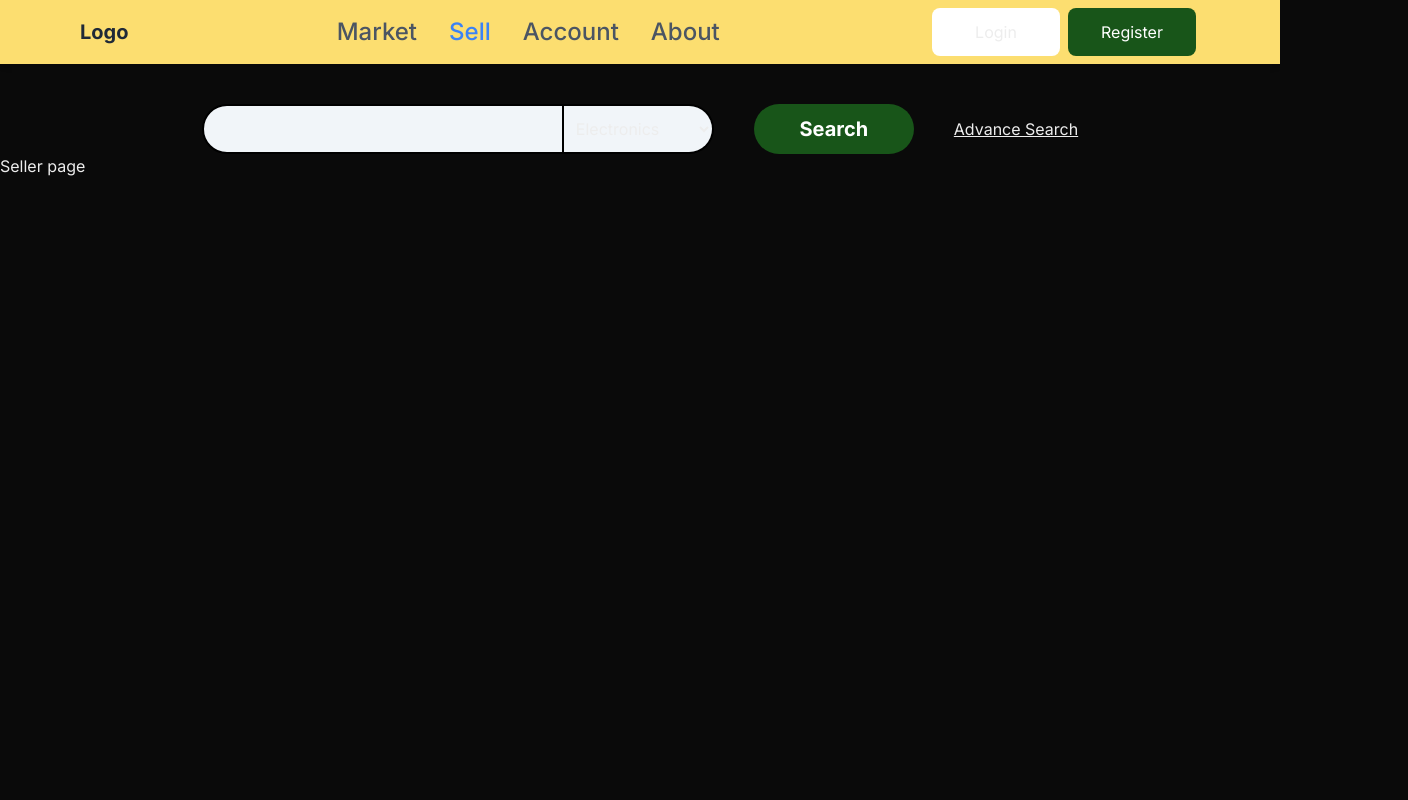
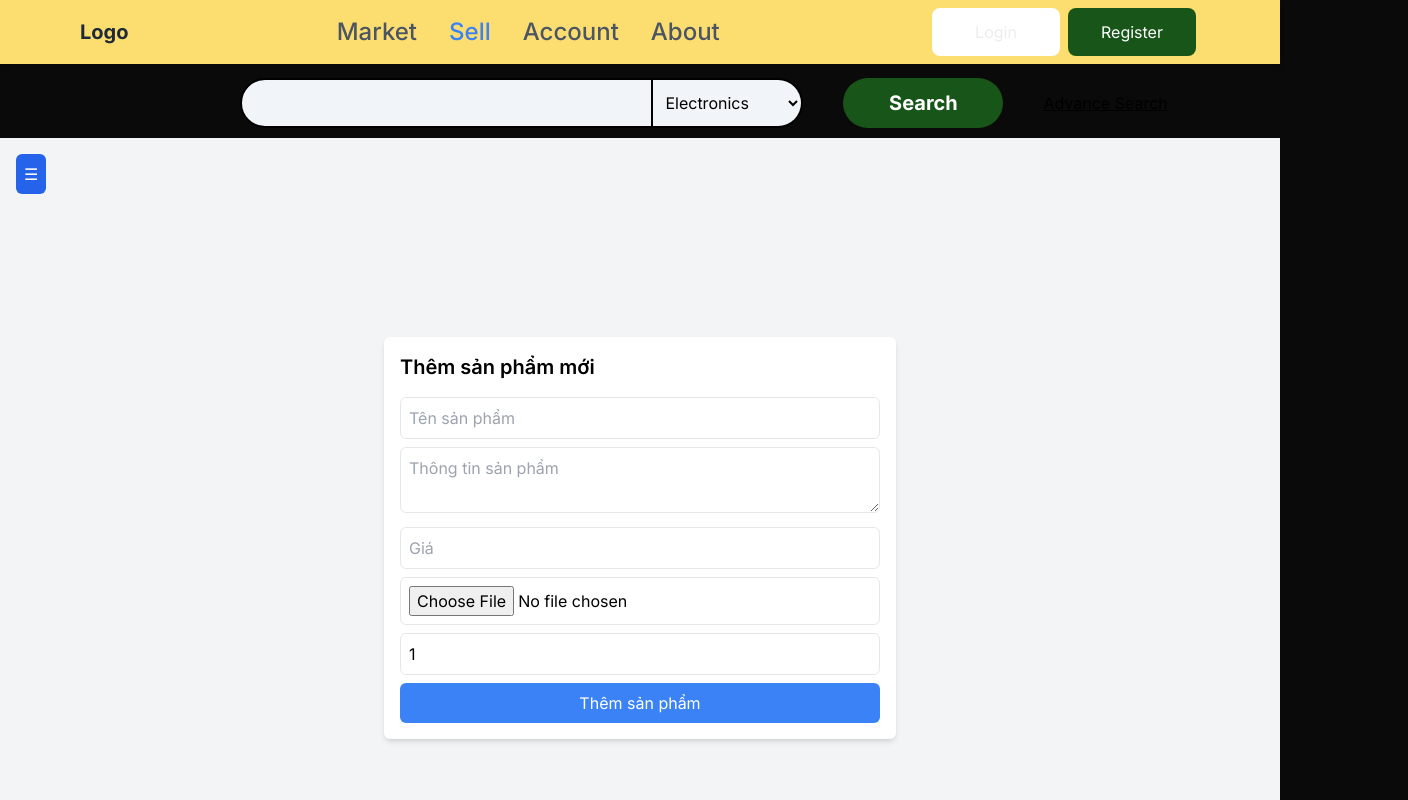
Before and after one commit to noless3011/e-commerce-fe, a Next.js app: page /sell in a window 1280 px wide. Shown: the top 800 px of the page, 1408 px wide, since content can reach past the window. Built offline with nearby package versions, Linux system fonts and the light colour scheme.

Commit message:
thêm chức năng Sellpageplus

```diff
--- a/src/app/(main)/components/header/SearchBar.tsx
+++ b/src/app/(main)/components/header/SearchBar.tsx
@@ -14,7 +14,7 @@ const SearchBar = () => {
         "Automotive"
     ];
     return (
-        <div className="w-full h-[50px] flex flew-row justify-center">
+        <div className="w-full h-[50px] flex flew-row justify-center text-black">
             <table className="bg-trsansparent w-2/5 h-full table-fixed">
                 <tbody>
                     <tr>
--- a/src/app/(main)/header.tsx
+++ b/src/app/(main)/header.tsx
@@ -30,7 +30,7 @@ const Header = () => {
     }
 
     return (
-        <div className="flex flex-col gap-10 w-full">
+        <div className="flex flex-col gap-0 w-full">
             <nav className="bg-[#fcde70] shadow-md">
                 <div className="max-w-6xl mx-auto px-4">
                     <div className="flex flex-row justify-between items-center h-16">
@@ -57,7 +57,9 @@ const Header = () => {
                     </div>
                 </div>
             </nav>
-            <SearchBar></SearchBar>
+            <div className="w-[110%] mt-1 py-2.5">
+                <SearchBar />
+            </div>
         </div>
 
     );
--- /dev/null
+++ b/src/app/(main)/sell/OrderStatus.tsx
@@ -0,0 +1,29 @@
+"use client";
+import React from 'react';
+
+const OrderStatus: React.FC = () => {
+    const orders = [
+        { id: 1, productName: 'Sản phẩm A', status: 'Đang xử lý', quantityOrdered: 2, image: '/path/to/imageA.jpg' },
+        { id: 2, productName: 'Sản phẩm B', status: 'Đã giao hàng', quantityOrdered: 1, image: '/path/to/imageB.jpg' },
+    ];
+
+    return (
+        <div className="bg-white p-4 rounded-md shadow-md w-full max-w-lg">
+            <h2 className="text-xl text-black font-semibold mb-4">Trạng thái đơn hàng</h2>
+            <ul>
+                {orders.map((order) => (
+                    <li key={order.id} className="text-black border-b p-2 last:border-none flex items-center space-x-4">
+                        <img src={order.image} alt={order.productName} className="w-16 h-16 object-cover rounded-md" />
+                        <div>
+                            <p><strong>Sản phẩm:</strong> {order.productName}</p>
+                            <p><strong>Trạng thái:</strong> {order.status}</p>
+                            <p><strong>Số lượng đặt:</strong> {order.quantityOrdered}</p>
+                        </div>
+                    </li>
+                ))}
+            </ul>
+        </div>
+    );
+};
+
+export default OrderStatus;
--- /dev/null
+++ b/src/app/(main)/sell/ProductForm.tsx
@@ -0,0 +1,65 @@
+"use client";
+import React, { useState } from 'react';
+
+const AddProductForm: React.FC = () => {
+    const [productName, setProductName] = useState('');
+    const [productDescription, setProductDescription] = useState('');
+    const [price, setPrice] = useState('');
+    const [productImage, setProductImage] = useState<File | null>(null);
+    const [productQuantity, setProductQuantity] = useState<number>(1);
+
+    const handleAddProduct = () => {
+        console.log('Thêm sản phẩm:', { productName, productDescription, price });
+    };
+
+    const handleImageUpload = (e: React.ChangeEvent<HTMLInputElement>) => {
+        if (e.target.files && e.target.files.length > 0) {
+            setProductImage(e.target.files[0]);
+        }
+    };
+
+    return (
+        <div className="bg-white p-4 rounded-md text-black shadow-md w-full max-w-lg">
+            <h2 className="text-xl font-semibold mb-4">Thêm sản phẩm mới</h2>
+            <input
+                type="text"
+                placeholder="Tên sản phẩm"
+                value={productName}
+                onChange={(e) => setProductName(e.target.value)}
+                className="w-full p-2 border rounded-md mb-2"
+            />
+            <textarea
+                placeholder="Thông tin sản phẩm"
+                value={productDescription}
+                onChange={(e) => setProductDescription(e.target.value)}
+                className="w-full p-2 border rounded-md mb-2"
+            />
+            <input
+                type="number"
+                placeholder="Giá"
+                value={price}
+                onChange={(e) => setPrice(e.target.value)}
+                className="w-full p-2 border rounded-md mb-2"
+            />
+            <input
+                type="file"
+                accept="image/*"
+                onChange={handleImageUpload}
+                className="w-full p-2 border rounded-md mb-2"
+            />
+            <input
+                type="number"
+                placeholder="Số lượng"
+                value={productQuantity}
+                onChange={(e) => setProductQuantity(Number(e.target.value))}
+                min="1"
+                className="w-full p-2 border rounded-md mb-2"
+            />
+            <button onClick={handleAddProduct} className="w-full p-2 bg-blue-500 text-white rounded-md">
+                Thêm sản phẩm
+            </button>
+        </div>
+    );
+};
+
+export default AddProductForm;
--- /dev/null
+++ b/src/app/(main)/sell/ProductList.tsx
@@ -0,0 +1,29 @@
+"use client";
+import React from 'react';
+
+const ProductList: React.FC = () => {
+    const products = [
+        { id: 1, name: 'Sản phẩm A', description: 'Mô tả sản phẩm A', price: 100000, image: '/path/to/imageA.jpg', quantity: 10 },
+        { id: 2, name: 'Sản phẩm B', description: 'Mô tả sản phẩm B', price: 200000, image: '/path/to/imageB.jpg', quantity: 5 },
+    ];
+
+    return (
+        <div className="bg-white p-4 rounded-md shadow-md w-full max-w-lg">
+            <h2 className="text-xl text-black font-semibold mb-4">Danh sách sản phẩm</h2>
+            <ul>
+                {products.map((product) => (
+                    <li key={product.id} className="text-black border-b p-2 last:border-none flex items-center space-x-4">
+                        <img src={product.image} alt={product.name} className="w-16 h-16 object-cover rounded-md" />
+                        <div>
+                            <p><strong>{product.name}</strong> - {product.description}</p>
+                            <p>Giá: {product.price.toLocaleString()} VND</p>
+                            <p>Số lượng: {product.quantity}</p>
+                        </div>
+                    </li>
+                ))}
+            </ul>
+        </div>
+    );
+};
+
+export default ProductList;
--- /dev/null
+++ b/src/app/(main)/sell/SellerDashboard.tsx
@@ -0,0 +1,51 @@
+"use client";
+import React, { useState } from 'react';
+
+const SellerDashboard: React.FC = () => {
+    const [isMenuOpen, setIsMenuOpen] = useState(false);
+    const [activeView, setActiveView] = useState('addProduct');
+
+    const toggleMenu = () => {
+        setIsMenuOpen(!isMenuOpen);
+    };
+
+    const handleViewChange = (view: string) => {
+        setActiveView(view);
+        setIsMenuOpen(false);
+    };
+
+    return (
+        <div className="flex h-screen bg-gray-100">\
+            <div className="absolute top-4 left-4">
+                <button onClick={toggleMenu} className="p-2 rounded-md text-gray">
+                    ☰
+                </button>
+            </div>
+            <div
+                className={`fixed inset-y-0 left-0 z-30 w-48 bg-white shadow-lg transform ${
+                    isMenuOpen ? 'translate-x-0' : '-translate-x-full'
+                } transition-transform duration-300 ease-in-out`}
+            >
+                <div className="p-4 space-y-4">
+                    <button onClick={() => handleViewChange('addProduct')} className="block text-gray-800">
+                        Thêm sản phẩm
+                    </button>
+                    <button onClick={() => handleViewChange('viewProducts')} className="block text-gray-800">
+                        Xem sản phẩm
+                    </button>
+                    <button onClick={() => handleViewChange('orderStatus')} className="block text-gray-800">
+                        Trạng thái đơn hàng
+                    </button>
+                </div>
+            </div>
+
+            <div className="flex-1 p-8">
+                {activeView === 'addProduct' && <div>Form thêm sản phẩm sẽ hiển thị ở đây.</div>}
+                {activeView === 'viewProducts' && <div>Danh sách các sản phẩm sẽ hiển thị ở đây.</div>}
+                {activeView === 'orderStatus' && <div>Trạng thái đơn hàng sẽ hiển thị ở đây.</div>}
+            </div>
+        </div>
+    );
+};
+
+export default SellerDashboard;
--- a/src/app/(main)/sell/page.tsx
+++ b/src/app/(main)/sell/page.tsx
@@ -1,5 +1,48 @@
-export default function Page() {
-    return (<div>
-        Seller page
-    </div>)
-}
+"use client";
+import React, { useState } from 'react';
+import AddProductForm from './ProductForm';
+import ProductList from './ProductList';
+import OrderStatus from './OrderStatus';
+
+const SellerDashboard: React.FC = () => {
+    const [isMenuOpen, setIsMenuOpen] = useState(false);
+    const [activeView, setActiveView] = useState('addProduct');
+
+    const toggleMenu = () => setIsMenuOpen(!isMenuOpen);
+    const handleViewChange = (view: string) => {
+        setActiveView(view);
+        setIsMenuOpen(false);
+    };
+
+    return (
+        <div className="flex h-screen bg-gray-100 relative">
+            <div className="absolute top-4 left-4">
+                <button onClick={toggleMenu} className="p-2 rounded-md bg-blue-600 text-white">
+                    ☰
+                </button>
+            </div>
+
+            {isMenuOpen && (
+                <div className="absolute top-16 left-4 w-48 bg-white shadow-lg rounded-md p-4 z-30">
+                    <button onClick={() => handleViewChange('addProduct')} className="block w-full text-left text-gray-800 mb-2">
+                        Thêm sản phẩm
+                    </button>
+                    <button onClick={() => handleViewChange('viewProducts')} className="block w-full text-left text-gray-800 mb-2">
+                        Xem sản phẩm
+                    </button>
+                    <button onClick={() => handleViewChange('orderStatus')} className="block w-full text-left text-gray-800">
+                        Trạng thái đơn hàng
+                    </button>
+                </div>
+            )}
+
+            <div className="flex-1 flex items-center justify-center">
+                {activeView === 'addProduct' && <AddProductForm />}
+                {activeView === 'viewProducts' && <ProductList />}
+                {activeView === 'orderStatus' && <OrderStatus />}
+            </div>
+        </div>
+    );
+};
+
+export default SellerDashboard;
```
Also changed, not shown: 1 other file (tests, documents, lock files or other folders).
